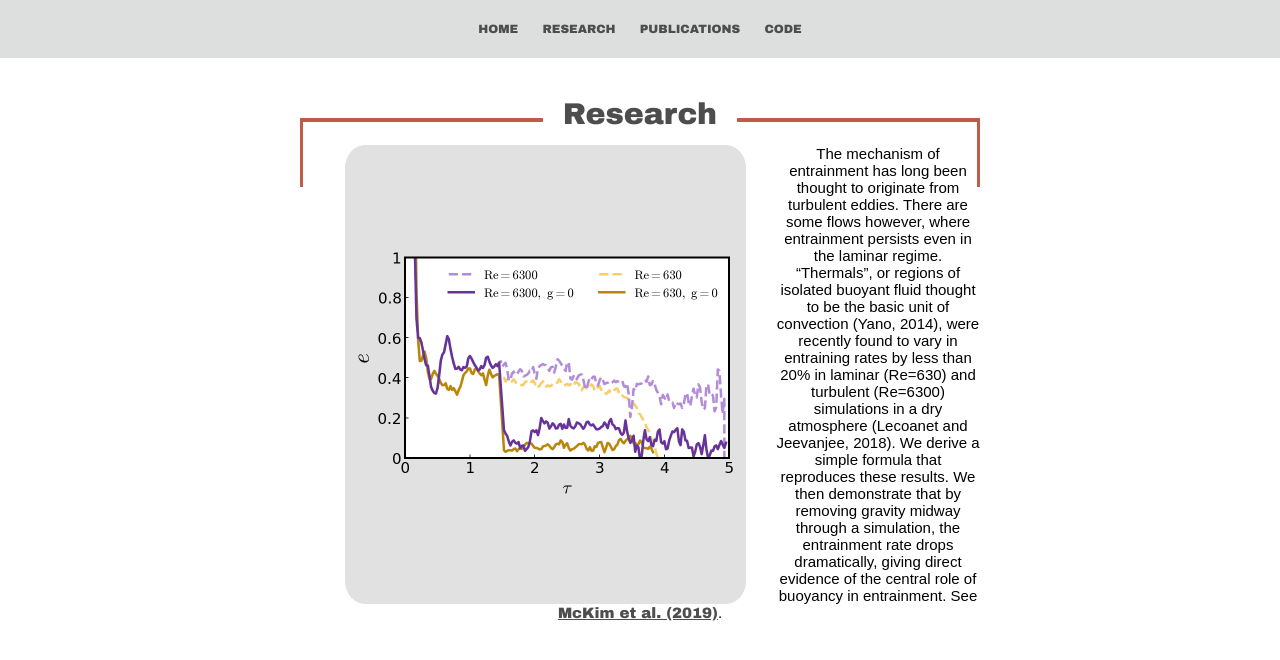
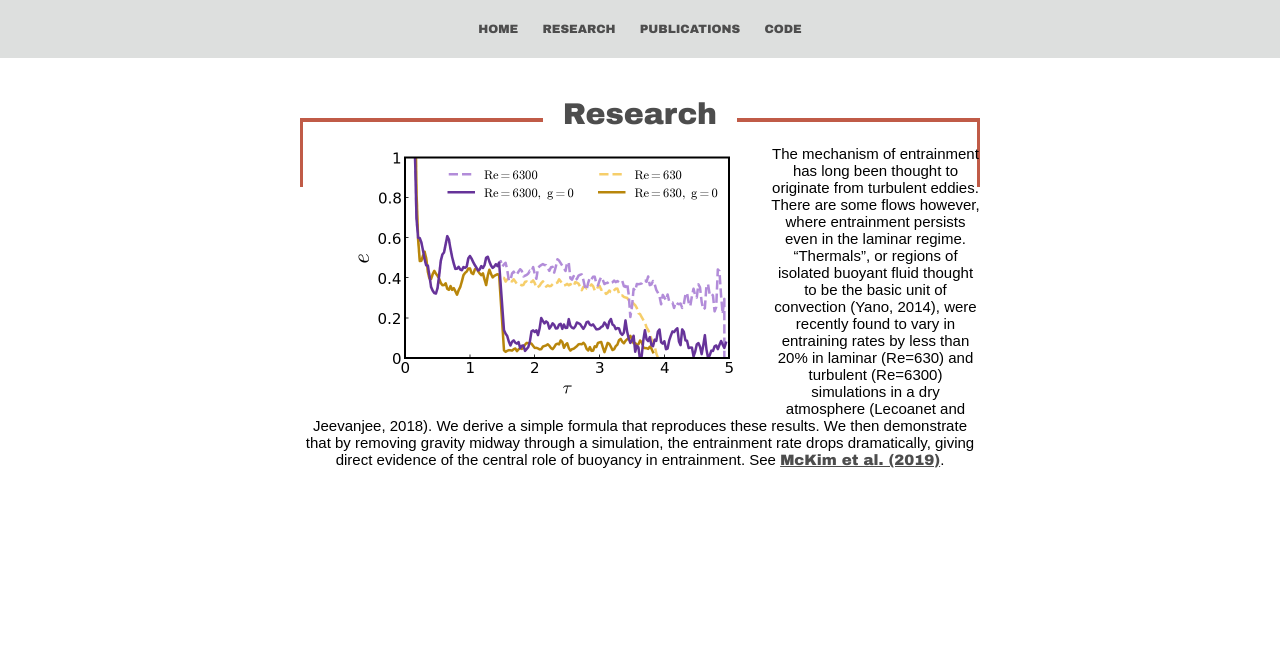
Before and after one commit to mckimb/mckimb.github.io, a Jekyll site: the page built from research/index.html, in a window 1280 px wide. Shown: the top 660 px of the page. Built offline with Jekyll 4.4.1, drawn with Linux system fonts in a browser that asks for light colours.

Commit message:
Update index.html

```diff
--- a/research/index.html
+++ b/research/index.html
@@ -11,8 +11,7 @@ title: Research
 	<p>
 	</p>
       	  <div class="wrap" style="text-align: left; padding: 0 15px;">
-	<img src="/research/efficiency.png" alt="No entrainment without buoyancy" class="wrap" style="width:396px;height:259px;border=5px;border-style: solid;
-  border-width: 100px 5px 100px 0px;border-radius:5%;border-color:#e1e1e1;background-color:#e1e1e1;"></div>
+	<img src="/research/efficiency.png" alt="No entrainment without buoyancy" class="wrap" style="width:396px;height:259px;"></div>
 	<div class="blurb">
 		The mechanism of entrainment has long been thought to originate from turbulent eddies. There are some flows
 		however, where entrainment persists even in the laminar regime. “Thermals”, or regions of isolated buoyant
```
